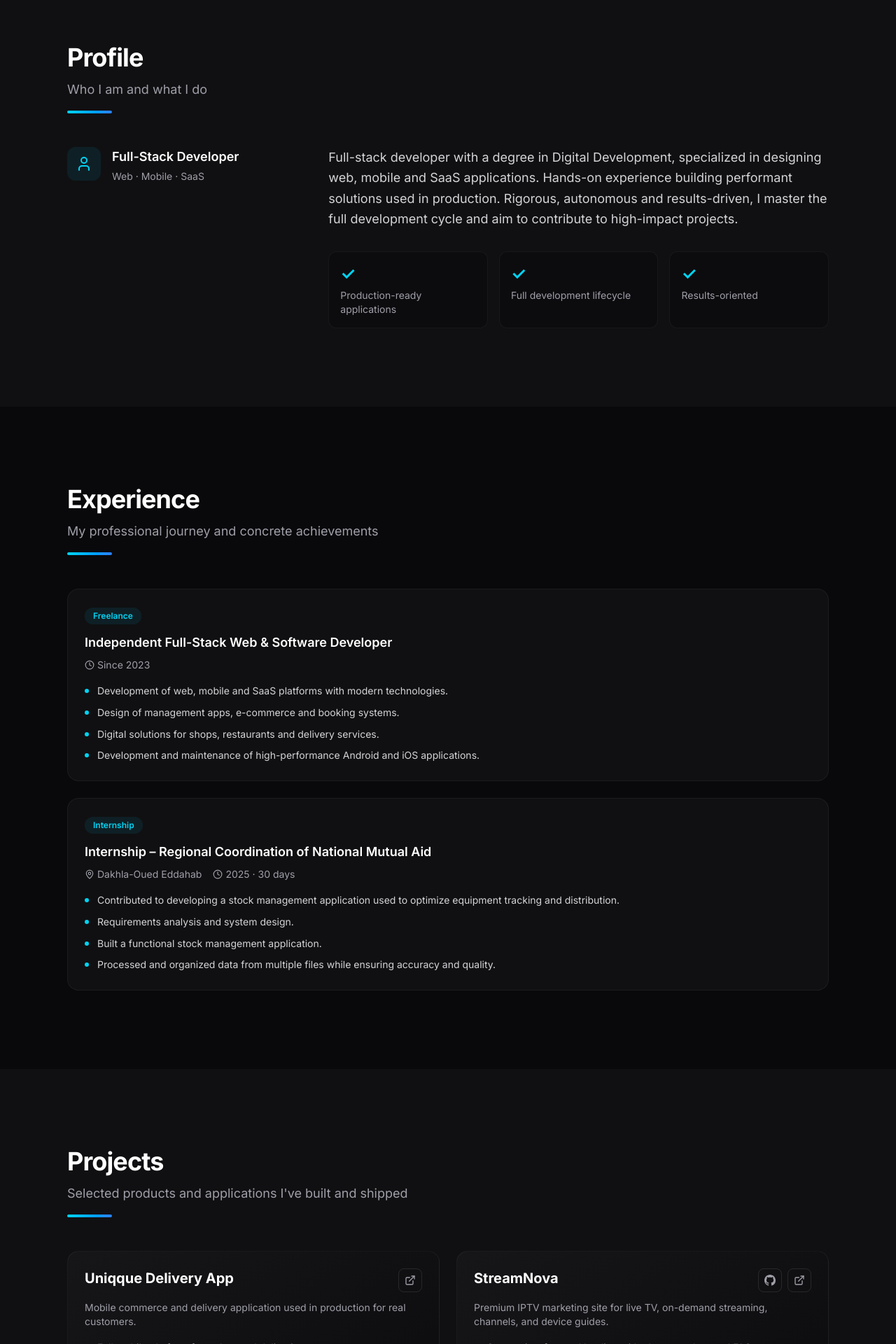
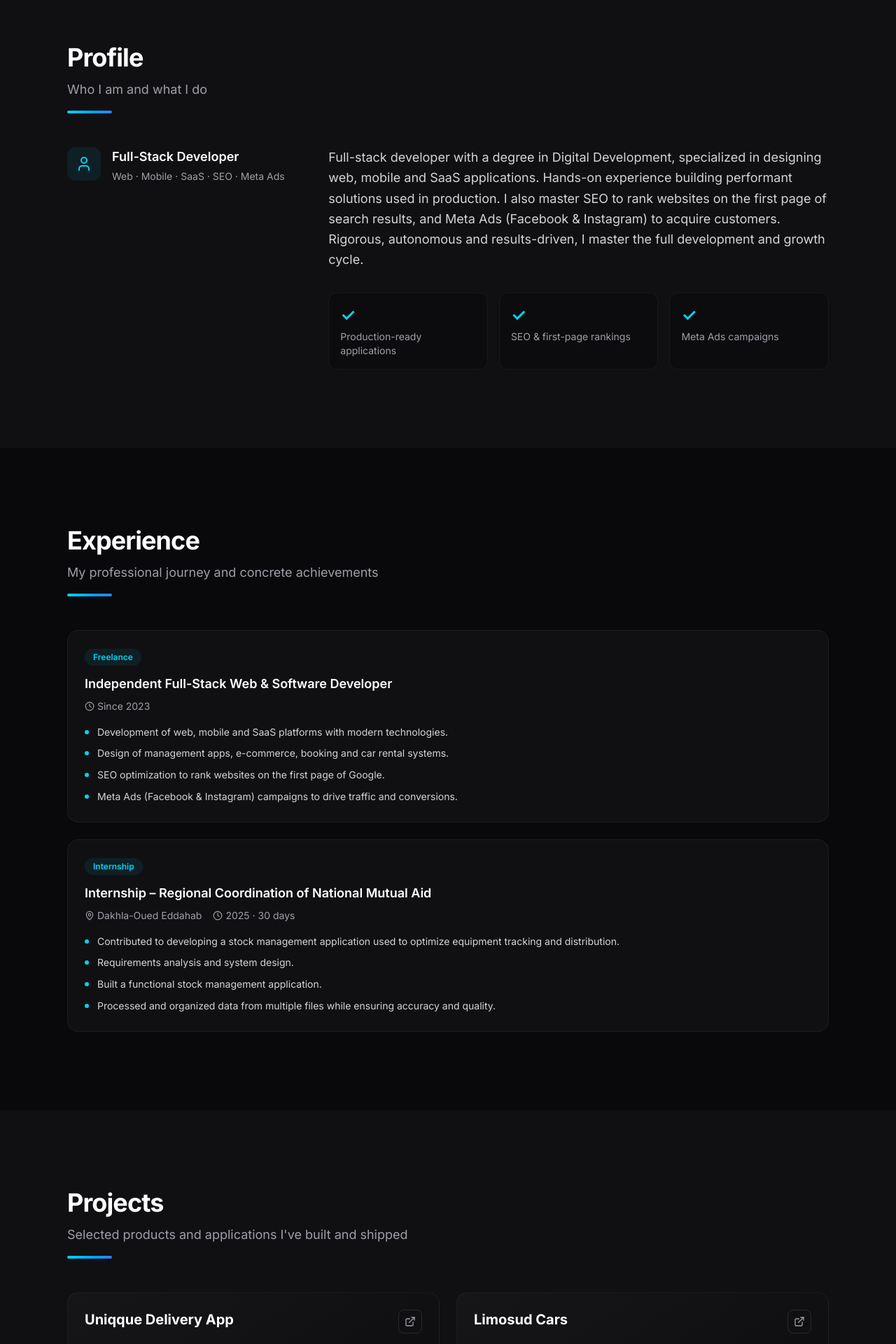
Before and after one commit to ayoubelmssellek/myportfolio, a Next.js app: page / in a window 1280 px wide. Shown: the part 880-2800 px from the top of the page at 70% size. Built offline with nearby package versions, Linux system fonts and the light colour scheme.

Commit message:
redesign my portfolio to farmer design

```diff
--- a/src/components/Skills.tsx
+++ b/src/components/Skills.tsx
@@ -15,6 +15,7 @@ export default function Skills() {
       title: skills.categories.development,
       items: skills.technical.development,
     },
+    { title: skills.categories.growth, items: skills.technical.growth },
     { title: skills.categories.tools, items: skills.technical.tools },
     { title: skills.categories.other, items: skills.technical.other },
   ];
--- a/src/data/projects.ts
+++ b/src/data/projects.ts
@@ -29,6 +29,29 @@ export const showcaseProjects: ShowcaseProject[] = [
         "Plateforme mobile complète pour commandes et livraisons",
         "Fonctionnalités temps réel et optimisation des performances",
         "Déployée et maintenue pour des utilisateurs réels",
+      ],
+    },
+  },
+  {
+    id: "limosud-cars",
+    name: "Limosud Cars",
+    url: "https://www.limosudcars.com/",
+    github: null,
+    description: {
+      en: "Car rental platform for Dakhla — fleet, bookings, airport delivery, and multilingual marketing site.",
+      fr: "Plateforme de location de voitures à Dakhla — flotte, réservations, livraison aéroport et site marketing multilingue.",
+    },
+    technologies: ["Next.js", "Laravel", "React", "Tailwind CSS", "SEO"],
+    highlights: {
+      en: [
+        "Full-stack build with Next.js front end and Laravel backend",
+        "Vehicle catalog, booking flow, blog, and multi-language (EN/FR/ES)",
+        "Local SEO for car rental in Dakhla with transparent pricing",
+      ],
+      fr: [
+        "Build full-stack Next.js (front) et Laravel (back)",
+        "Catalogue véhicules, réservation, blog et multilingue (EN/FR/ES)",
+        "SEO local pour la location à Dakhla avec tarifs transparents",
       ],
     },
   },
--- a/src/i18n/translations.ts
+++ b/src/i18n/translations.ts
@@ -26,7 +26,7 @@ const en = {
     greeting: "Hello, I'm",
     title: "Full-Stack Software Developer",
     tagline:
-      "I design and build high-performance web, mobile and SaaS applications — from idea to production deployment.",
+      "I design and build high-performance web, mobile and SaaS applications — and grow them with SEO and Meta Ads.",
     contactMe: "Contact me",
     downloadCv: "Download CV",
     discover: "Discover",
@@ -37,13 +37,13 @@ const en = {
     title: "Profile",
     subtitle: "Who I am and what I do",
     role: "Full-Stack Developer",
-    roleTags: "Web · Mobile · SaaS",
+    roleTags: "Web · Mobile · SaaS · SEO · Meta Ads",
     profile:
-      "Full-stack developer with a degree in Digital Development, specialized in designing web, mobile and SaaS applications. Hands-on experience building performant solutions used in production. Rigorous, autonomous and results-driven, I master the full development cycle and aim to contribute to high-impact projects.",
+      "Full-stack developer with a degree in Digital Development, specialized in designing web, mobile and SaaS applications. Hands-on experience building performant solutions used in production. I also master SEO to rank websites on the first page of search results, and Meta Ads (Facebook & Instagram) to acquire customers. Rigorous, autonomous and results-driven, I master the full development and growth cycle.",
     highlights: [
       "Production-ready applications",
-      "Full development lifecycle",
-      "Results-oriented",
+      "SEO & first-page rankings",
+      "Meta Ads campaigns",
     ],
   },
   projects: {
@@ -64,9 +64,9 @@ const en = {
         type: "Freelance",
         highlights: [
           "Development of web, mobile and SaaS platforms with modern technologies.",
-          "Design of management apps, e-commerce and booking systems.",
-          "Digital solutions for shops, restaurants and delivery services.",
-          "Development and maintenance of high-performance Android and iOS applications.",
+          "Design of management apps, e-commerce, booking and car rental systems.",
+          "SEO optimization to rank websites on the first page of Google.",
+          "Meta Ads (Facebook & Instagram) campaigns to drive traffic and conversions.",
         ],
       },
       {
@@ -101,6 +101,7 @@ const en = {
       languages: "Languages & Frameworks",
       databases: "Databases",
       development: "Development",
+      growth: "SEO & Ads",
       tools: "Tools",
       other: "Other",
     },
@@ -108,6 +109,12 @@ const en = {
       languages: ["Laravel", "React.js", "Next.js", "Flutter"],
       databases: ["MySQL", "SQL", "MongoDB"],
       development: ["Front-end & Backend", "UI/UX interface design"],
+      growth: [
+        "SEO (first-page rankings)",
+        "Technical SEO",
+        "Meta Ads (Facebook & Instagram)",
+        "Conversion-focused campaigns",
+      ],
       tools: ["GitHub", "VS Code", "Postman"],
       other: [
         "Requirements analysis",
@@ -165,7 +172,7 @@ const en = {
     location: "Location",
     ctaTitle: "Let's work together",
     ctaText:
-      "Have a web, mobile or SaaS project? I'd be happy to discuss it and help bring it to life.",
+      "Have a web, mobile, SaaS, SEO or Meta Ads project? I'd be happy to discuss it and help bring it to life.",
     sendMessage: "Send a message",
     downloadCv: "Download my CV",
     emailSubject: "Contact - Portfolio",
@@ -195,7 +202,7 @@ const fr = {
     greeting: "Bonjour, je suis",
     title: "Développeur Logiciel Full-Stack",
     tagline:
-      "Je conçois et développe des applications web, mobiles et SaaS performantes — de l'idée au déploiement en production.",
+      "Je conçois et développe des applications web, mobiles et SaaS performantes — et je les fais croître avec le SEO et Meta Ads.",
     contactMe: "Me contacter",
     downloadCv: "Télécharger CV",
     discover: "Découvrir",
@@ -206,13 +213,13 @@ const fr = {
     title: "Profil",
     subtitle: "Qui je suis et ce que je fais",
     role: "Développeur Full-Stack",
-    roleTags: "Web · Mobile · SaaS",
+    roleTags: "Web · Mobile · SaaS · SEO · Meta Ads",
     profile:
-      "Développeur full-stack diplômé en Développement Digital, spécialisé dans la conception d'applications web, mobiles et SaaS. Expérience concrète dans le développement de solutions performantes et utilisées en production. Rigoureux, autonome et orienté résultats, je maîtrise l'ensemble du cycle de développement et souhaite contribuer à des projets à fort impact.",
+      "Développeur full-stack diplômé en Développement Digital, spécialisé dans la conception d'applications web, mobiles et SaaS. Expérience concrète dans le développement de solutions performantes et utilisées en production. Je maîtrise aussi le SEO pour positionner des sites en première page Google, et Meta Ads (Facebook & Instagram) pour acquérir des clients. Rigoureux, autonome et orienté résultats, je maîtrise l'ensemble du cycle de développement et de croissance.",
     highlights: [
       "Applications en production",
-      "Cycle complet de développement",
-      "Orienté résultats",
+      "SEO & première page Google",
+      "Campagnes Meta Ads",
     ],
   },
   projects: {
@@ -233,9 +240,9 @@ const fr = {
         type: "Freelance",
         highlights: [
           "Développement de plateformes web, mobiles et SaaS avec des technologies modernes.",
-          "Conception d'applications de gestion, e-commerce et systèmes de réservation.",
-          "Réalisation de solutions digitales destinées aux commerces, restaurants et services de livraison.",
-          "Développement et maintenance d'applications performantes pour Android et iOS.",
+          "Conception d'applications de gestion, e-commerce, réservation et location de voitures.",
+          "Optimisation SEO pour positionner des sites en première page Google.",
+          "Campagnes Meta Ads (Facebook & Instagram) pour générer trafic et conversions.",
         ],
       },
       {
@@ -270,6 +277,7 @@ const fr = {
       languages: "Langages & Frameworks",
       databases: "Bases de données",
       development: "Développement",
+      growth: "SEO & Ads",
       tools: "Outils",
       other: "Autres",
     },
@@ -277,6 +285,12 @@ const fr = {
       languages: ["Laravel", "React.js", "Next.js", "Flutter"],
       databases: ["MySQL", "SQL", "MongoDB"],
       development: ["Front-end & Backend", "Conception d'interfaces UI/UX"],
+      growth: [
+        "SEO (première page Google)",
+        "SEO technique",
+        "Meta Ads (Facebook & Instagram)",
+        "Campagnes orientées conversion",
+      ],
       tools: ["GitHub", "VS Code", "Postman"],
       other: [
         "Analyse des besoins",
@@ -334,7 +348,7 @@ const fr = {
     location: "Localisation",
     ctaTitle: "Travaillons ensemble",
     ctaText:
-      "Vous avez un projet web, mobile ou SaaS ? Je serais ravi d'en discuter et de contribuer à sa réalisation.",
+      "Vous avez un projet web, mobile, SaaS, SEO ou Meta Ads ? Je serais ravi d'en discuter et de contribuer à sa réalisation.",
     sendMessage: "Envoyer un message",
     downloadCv: "Télécharger mon CV",
     emailSubject: "Prise de contact - Portfolio",
```
